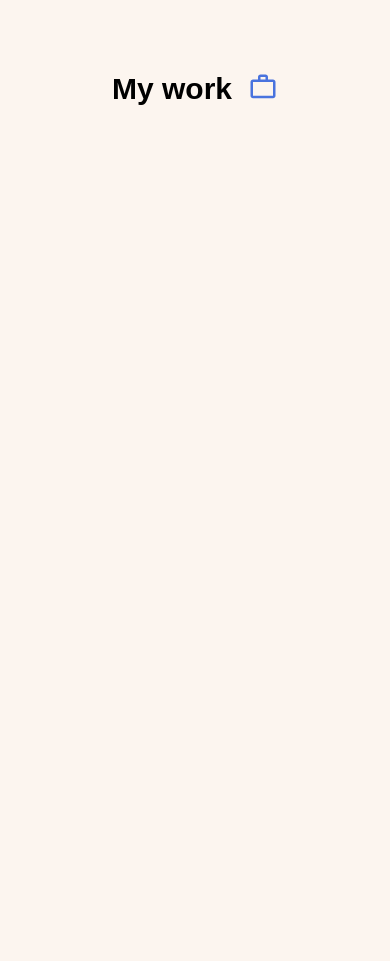
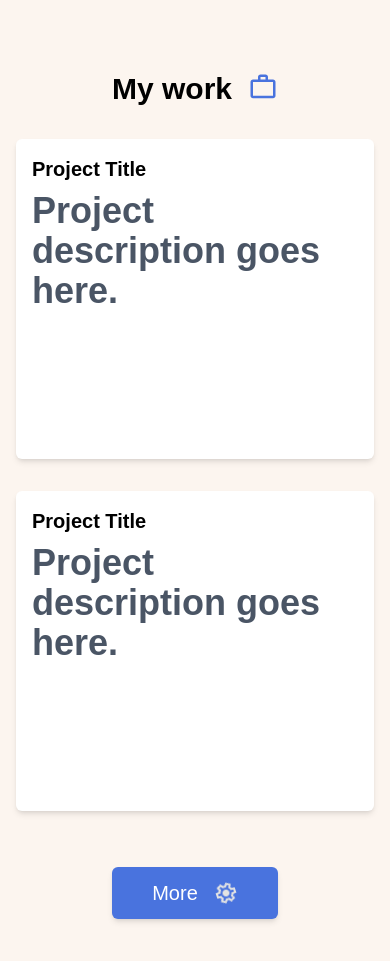
Before and after one commit to shiba-murmu/project-public-portfolio-website, a React (Vite) app: page / in a window 390 px wide. Shown: the part 1840-2801 px from the top of the page. Built offline with nearby package versions, Linux system fonts and the light colour scheme; a web font is replaced by a local one.

Commit message:
project svg content designed for to align in the button

```diff
--- a/src/pages/projects/Project.jsx
+++ b/src/pages/projects/Project.jsx
@@ -5,11 +5,31 @@ import Heading_text from '../../components/Heading_text/Heading_text'
 function Project() {
     return (
         <>
-            <div id='project' className='min-h-screen pt-20 bg-(--about-bg) flex justify-center items-start text-4xl font-bold text-(--text-primary)'>
+            <div id='project' className='min-h-screen pt-20 bg-(--about-bg) flex  justify-start items-start text-4xl font-bold text-(--text-primary) flex-col'>
                 <div className='w-full  md:w-full flex justify-center gap-4 items-center p-4 rounded-md'>
                     <Heading_text text='My work' />
 
-                    <svg xmlns="http://www.w3.org/2000/svg" className='md:h-10 md:w-10' height="30px" viewBox="0 -960 960 960" width="30px" strokeWidth="30" fill='var(--bluish)'><path d="M160-120q-33 0-56.5-23.5T80-200v-440q0-33 23.5-56.5T160-720h160v-80q0-33 23.5-56.5T400-880h160q33 0 56.5 23.5T640-800v80h160q33 0 56.5 23.5T880-640v440q0 33-23.5 56.5T800-120H160Zm0-80h640v-440H160v440Zm240-520h160v-80H400v80ZM160-200v-440 440Z" /></svg>
+                    <svg xmlns="http://www.w3.org/2000/svg" className='md:h-14 md:w-14' height="30px" viewBox="0 -960 960 960" width="30px" strokeWidth="30" fill='var(--bluish)'><path d="M160-120q-33 0-56.5-23.5T80-200v-440q0-33 23.5-56.5T160-720h160v-80q0-33 23.5-56.5T400-880h160q33 0 56.5 23.5T640-800v80h160q33 0 56.5 23.5T880-640v440q0 33-23.5 56.5T800-120H160Zm0-80h640v-440H160v440Zm240-520h160v-80H400v80ZM160-200v-440 440Z" /></svg>
+                </div>
+
+                <div className='md:hidden w-full flex flex-col md:flex-row justify-center items-center'>
+                    <div className='md:hidden bg-white h-80  rounded-md shadow-md m-4'>
+                        <div className='p-4'>
+                            <h3 className='text-xl font-bold mb-2'>Project Title</h3>
+                            <p className='text-gray-600'>Project description goes here.</p>
+                        </div>
+                    </div>
+                    <div className='md:hidden bg-white h-80  rounded-md shadow-md m-4'>
+                        <div className='p-4'>
+                            <h3 className='text-xl font-bold mb-2'>Project Title</h3>
+                            <p className='text-gray-600'>Project description goes here.</p>
+                        </div>
+                    </div>
+                    <div className='md:hidden bg-(--bluish) px-10 py-3 flex justify-center items-center space-x-4 cursor-pointer text-2xl font-medium text-(--bluish-text) shadow-md rounded-md mt-10'>
+                        <span className='text-xl'>More</span>
+                        <svg xmlns="http://www.w3.org/2000/svg"
+                            className='h-6 w-6 animate-spin' viewBox="0 -960 960 960" fill="#e3e3e3"><path d="m370-80-16-128q-13-5-24.5-12T307-235l-119 50L78-375l103-78q-1-7-1-13.5v-27q0-6.5 1-13.5L78-585l110-190 119 50q11-8 23-15t24-12l16-128h220l16 128q13 5 24.5 12t22.5 15l119-50 110 190-103 78q1 7 1 13.5v27q0 6.5-2 13.5l103 78-110 190-118-50q-11 8-23 15t-24 12L590-80H370Zm70-80h79l14-106q31-8 57.5-23.5T639-327l99 41 39-68-86-65q5-14 7-29.5t2-31.5q0-16-2-31.5t-7-29.5l86-65-39-68-99 42q-22-23-48.5-38.5T533-694l-13-106h-79l-14 106q-31 8-57.5 23.5T321-633l-99-41-39 68 86 64q-5 15-7 30t-2 32q0 16 2 31t7 30l-86 65 39 68 99-42q22 23 48.5 38.5T427-266l13 106Zm42-180q58 0 99-41t41-99q0-58-41-99t-99-41q-59 0-99.5 41T342-480q0 58 40.5 99t99.5 41Zm-2-140Z" /></svg>
+                    </div>
                 </div>
 
 
```
